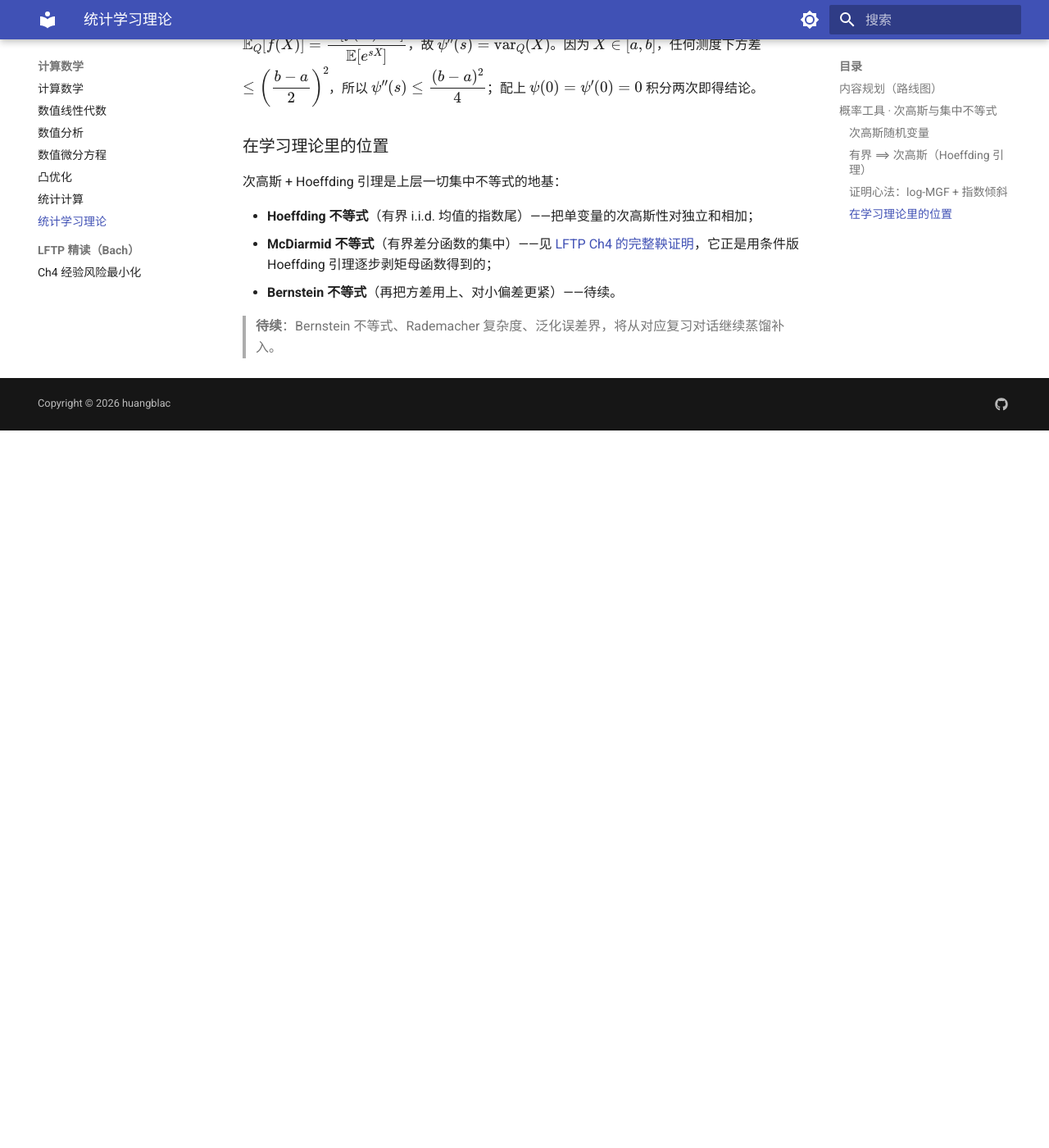
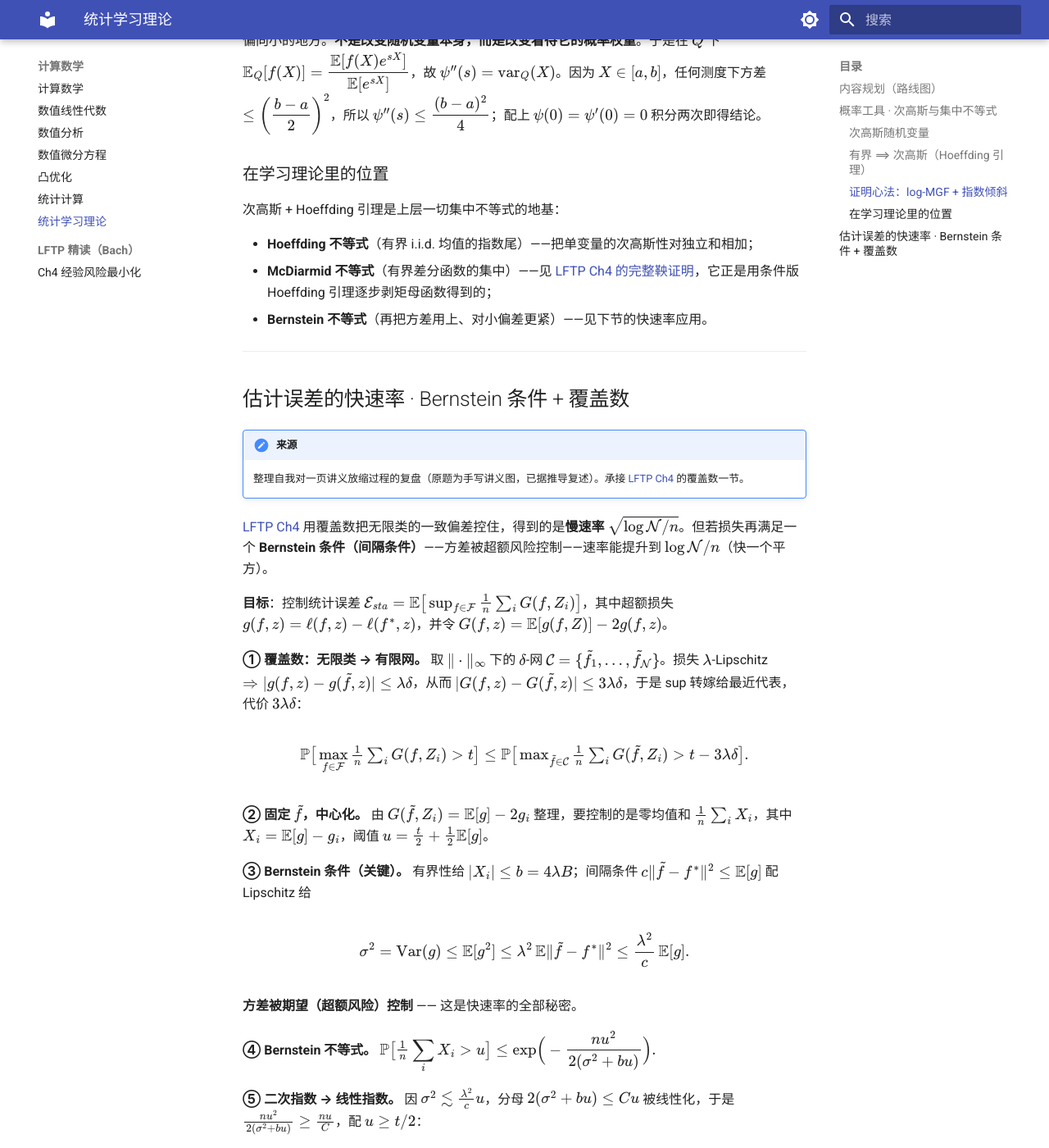
Before and after one commit to HuangBlac/AI-Math-Docs, an MkDocs documentation site: the page built from docs/computation/learning-theory.md, in a window 1280 px wide and 1400 px high, scrolled down 1955 px. Shown: the whole window at 82% size. Built offline with MkDocs 1.6.1 and Material for MkDocs 9.7.7, drawn with Linux system fonts in a browser that asks for light colours; before the commit the page ends 2480 px from its top, so only the background shows below that; some of the changed text lies outside the part shown.

Commit message:
docs(learning-theory): 增补「估计误差快速率·Bernstein 条件」一节
蒸馏自复习对话：覆盖数网→中心化→Bernstein/间隔条件(Var≲E[g])→线性化 Bernstein 指数→union bound→尾积分，得 E_sta ≲ logN/n 快速率。承接 LFTP Ch4 覆盖数（慢速率）。

```diff
--- a/docs/computation/learning-theory.md
+++ b/docs/computation/learning-theory.md
@@ -9,7 +9,8 @@
 - [ ] 经验风险最小化与一致偏差（见 [LFTP Ch4](lftp/ch4-erm.md)）
 - [ ] Rademacher 复杂度与泛化误差界
 - [ ] 偏差–方差分解
-- [ ] 覆盖数 / 链式法
+- [x] 覆盖数 + Bernstein 条件 → 快速率 $\log\mathcal{N}/n$ ← 本页已补
+- [ ] Rademacher 复杂度 / 链式法
 - [ ] 一致性理论；深度学习中的泛化之谜
 
 ---
@@ -66,6 +67,51 @@ $$
 
 - **Hoeffding 不等式**（有界 i.i.d. 均值的指数尾）——把单变量的次高斯性对独立和相加；
 - **McDiarmid 不等式**（有界差分函数的集中）——见 [LFTP Ch4 的完整鞅证明](lftp/ch4-erm.md)，它正是用条件版 Hoeffding 引理逐步剥矩母函数得到的；
-- **Bernstein 不等式**（再把方差用上、对小偏差更紧）——待续。
+- **Bernstein 不等式**（再把方差用上、对小偏差更紧）——见下节的快速率应用。
 
-> **待续**：Bernstein 不等式、Rademacher 复杂度、泛化误差界，将从对应复习对话继续蒸馏补入。
+---
+
+## 估计误差的快速率 · Bernstein 条件 + 覆盖数
+
+!!! note "来源"
+    整理自我对一页讲义放缩过程的复盘（原题为手写讲义图，已据推导复述）。承接 [LFTP Ch4](lftp/ch4-erm.md) 的覆盖数一节。
+
+[LFTP Ch4](lftp/ch4-erm.md) 用覆盖数把无限类的一致偏差控住，得到的是**慢速率** $\sqrt{\log\mathcal{N}/n}$。但若损失再满足一个 **Bernstein 条件（间隔条件）**——方差被超额风险控制——速率能提升到 $\log\mathcal{N}/n$（快一个平方）。
+
+**目标**：控制统计误差 $\mathcal{E}_{sta}=\mathbb{E}\big[\sup_{f\in\mathcal{F}}\tfrac1n\sum_i G(f,Z_i)\big]$，其中超额损失 $g(f,z)=\ell(f,z)-\ell(f^\ast,z)$，并令 $G(f,z)=\mathbb{E}[g(f,Z)]-2g(f,z)$。
+
+**① 覆盖数：无限类 → 有限网。** 取 $\|\cdot\|_\infty$ 下的 $\delta$-网 $\mathcal{C}=\{\tilde f_1,\dots,\tilde f_{\mathcal{N}}\}$。损失 $\lambda$-Lipschitz $\Rightarrow |g(f,z)-g(\tilde f,z)|\le\lambda\delta$，从而 $|G(f,z)-G(\tilde f,z)|\le 3\lambda\delta$，于是 sup 转嫁给最近代表，代价 $3\lambda\delta$：
+
+$$
+\mathbb{P}\big[\max_{f\in\mathcal{F}}\tfrac1n\textstyle\sum_i G(f,Z_i)>t\big]\le \mathbb{P}\big[\max_{\tilde f\in\mathcal{C}}\tfrac1n\textstyle\sum_i G(\tilde f,Z_i)>t-3\lambda\delta\big].
+$$
+
+**② 固定 $\tilde f$，中心化。** 由 $G(\tilde f,Z_i)=\mathbb{E}[g]-2g_i$ 整理，要控制的是零均值和 $\tfrac1n\sum_i X_i$，其中 $X_i=\mathbb{E}[g]-g_i$，阈值 $u=\tfrac t2+\tfrac12\mathbb{E}[g]$。
+
+**③ Bernstein 条件（关键）。** 有界性给 $|X_i|\le b=4\lambda B$；间隔条件 $c\|\tilde f-f^\ast\|^2\le\mathbb{E}[g]$ 配 Lipschitz 给
+
+$$
+\sigma^2=\mathrm{Var}(g)\le \mathbb{E}[g^2]\le \lambda^2\,\mathbb{E}\|\tilde f-f^\ast\|^2\le \frac{\lambda^2}{c}\,\mathbb{E}[g].
+$$
+
+**方差被期望（超额风险）控制** —— 这是快速率的全部秘密。
+
+**④ Bernstein 不等式。** $\displaystyle\mathbb{P}\big[\tfrac1n\sum_i X_i>u\big]\le \exp\!\Big(-\frac{nu^2}{2(\sigma^2+bu)}\Big).$
+
+**⑤ 二次指数 → 线性指数。** 因 $\sigma^2\lesssim \tfrac{\lambda^2}{c}u$，分母 $2(\sigma^2+bu)\le Cu$ 被线性化，于是 $\tfrac{nu^2}{2(\sigma^2+bu)}\ge\tfrac{nu}{C}$，配 $u\ge t/2$：
+
+$$
+\mathbb{P}\big[\tfrac1n\textstyle\sum_i G(\tilde f,Z_i)>t\big]\le \exp\!\Big(-\frac{nt}{16\lambda B+4\lambda^2/c}\Big),\qquad C:=16\lambda B+\tfrac{4\lambda^2}{c}.
+$$
+
+**指数从 $e^{-nt^2}$ 型变成 $e^{-nt}$ 型** —— 这一步就是把 $\sqrt{\ }$ 速率换成线性速率。
+
+**⑥ Union bound + 尾积分。** 对 $\mathcal{C}$ 并集得 $\mathbb{P}[\cdot>t]\le \mathcal{N}\exp(-n(t-3\lambda\delta)/C)$。用 $\mathbb{E}[Z]\le a+\int_a^\infty\mathbb{P}[Z>t]\,dt$，取 $a=3\lambda\delta+\tfrac{C\log\mathcal{N}}{n}$、$\delta=1/n$，积分项恰化为 $C/n$，得
+
+$$
+\boxed{\ \mathcal{E}_{sta}\le \frac{(16\lambda B+4\lambda^2/c)(\log\mathcal{N}+1)+3\lambda}{n}\ }\qquad\Longrightarrow\qquad \mathcal{E}_{sta}\lesssim \frac{\log\mathcal{N}}{n}.
+$$
+
+**一句话**：$\text{统计误差}\approx\dfrac{\text{模型复杂度}\ (\log\mathcal{N})}{\text{样本量}\ n}$。能拿到 $1/n$（而非 $1/\sqrt n$）全靠 Bernstein 条件 $\mathrm{Var}(g)\lesssim\mathbb{E}[g]$ 把方差与超额风险绑定。
+
+> **待续**：Rademacher 复杂度、泛化误差界、偏差–方差分解，将从对应复习对话继续蒸馏补入。
```
